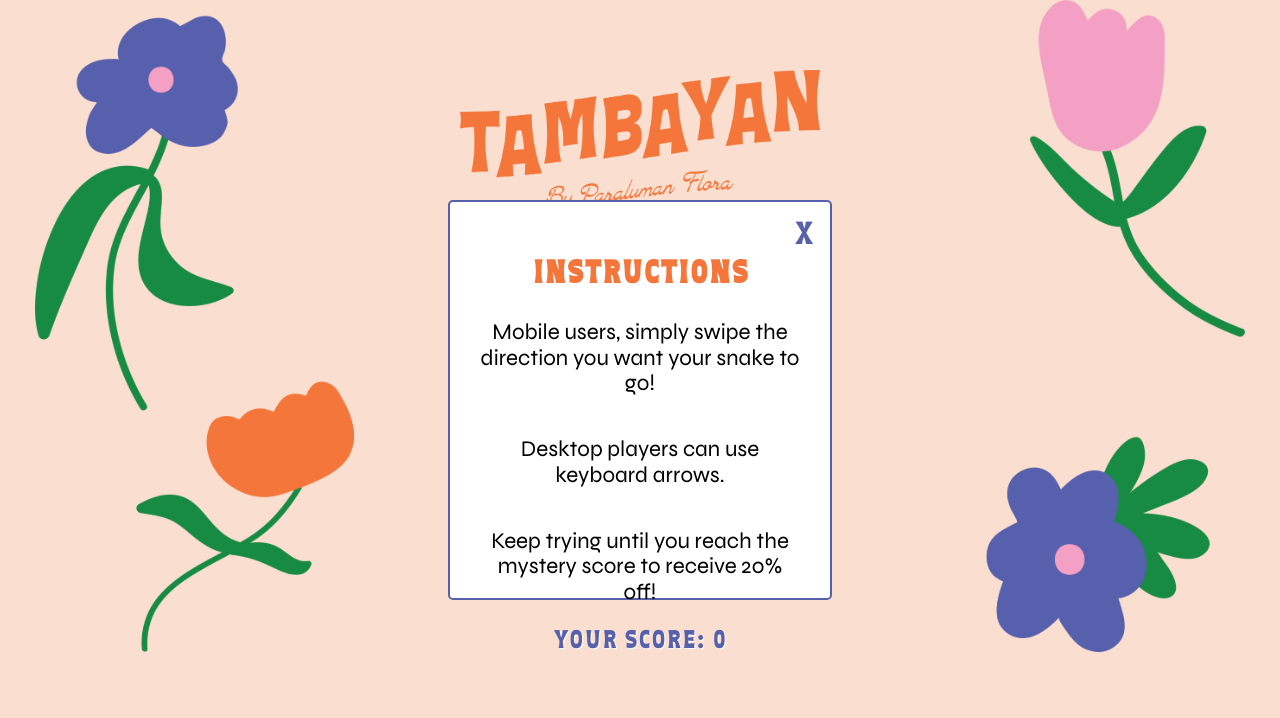
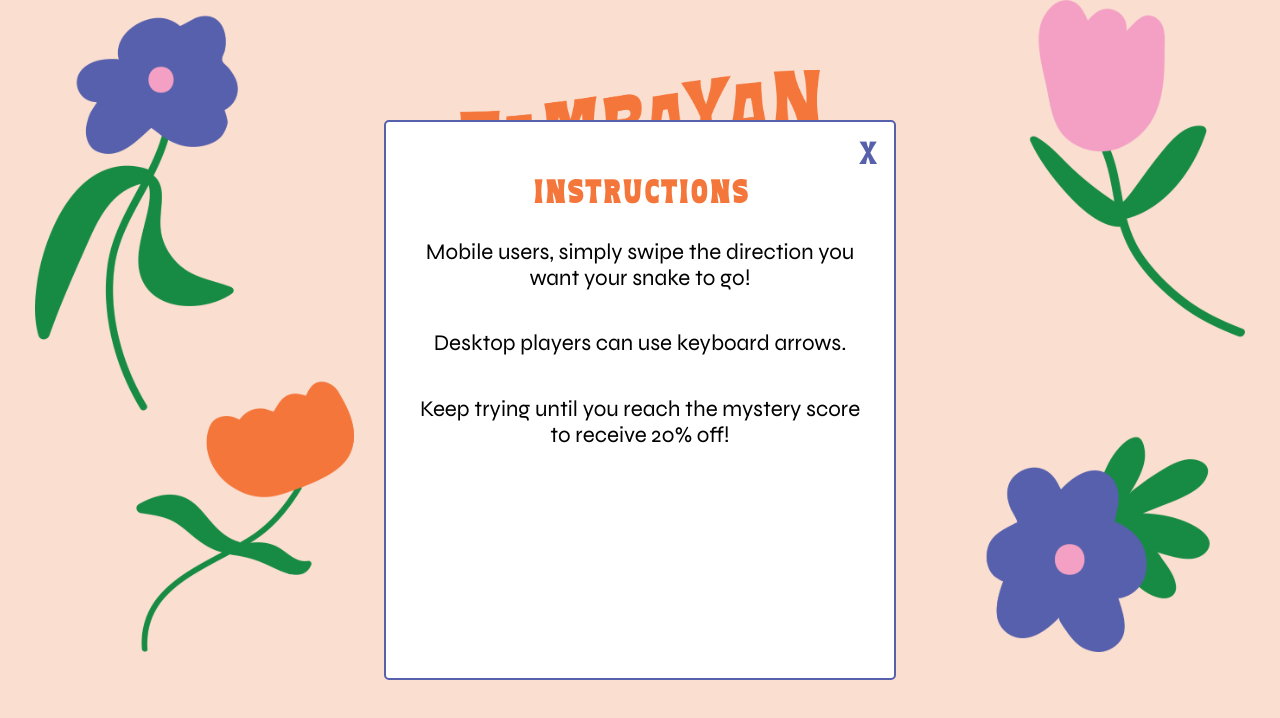
Before and after one commit to kentaylor92/flora, a React (Create React App) app: page / in a window 1280 px wide. Shown: the top 718 px of the page. Built offline with nearby package versions, Linux system fonts and the light colour scheme.

Commit message:
fix desktop modal

```diff
--- a/src/App.scss
+++ b/src/App.scss
@@ -86,8 +86,8 @@ canvas {
   .instructions-modal {
     position: absolute;
     padding: 50px 10px 10px 10px;
-    width: 30%;
-    height: 50%;
+    width: 40%;
+    height: 70%;
     top: 50%;
     left: 50%;
     transform: translate(-50%, -50%);
```
